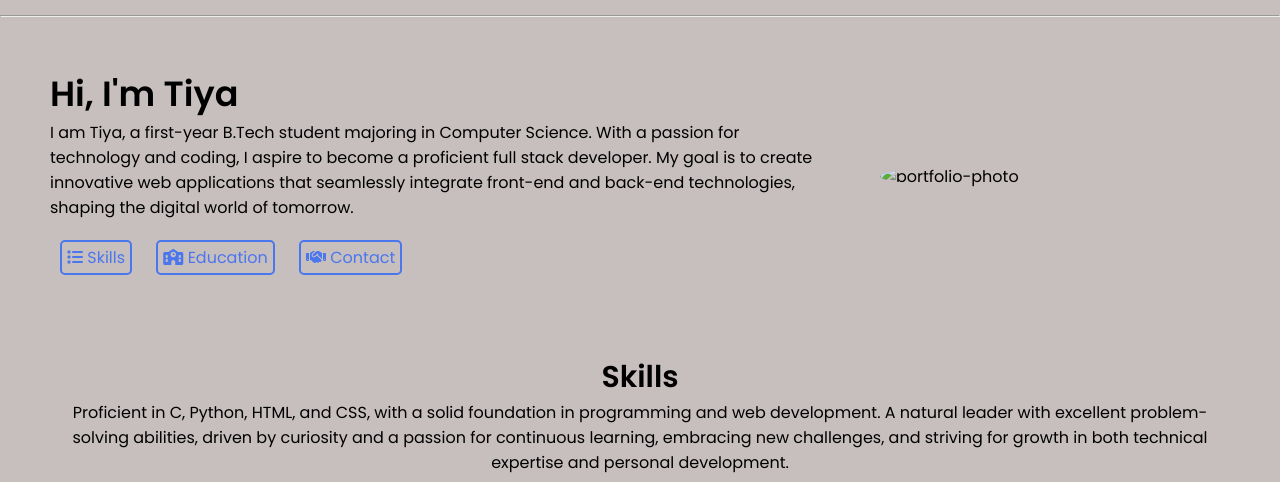
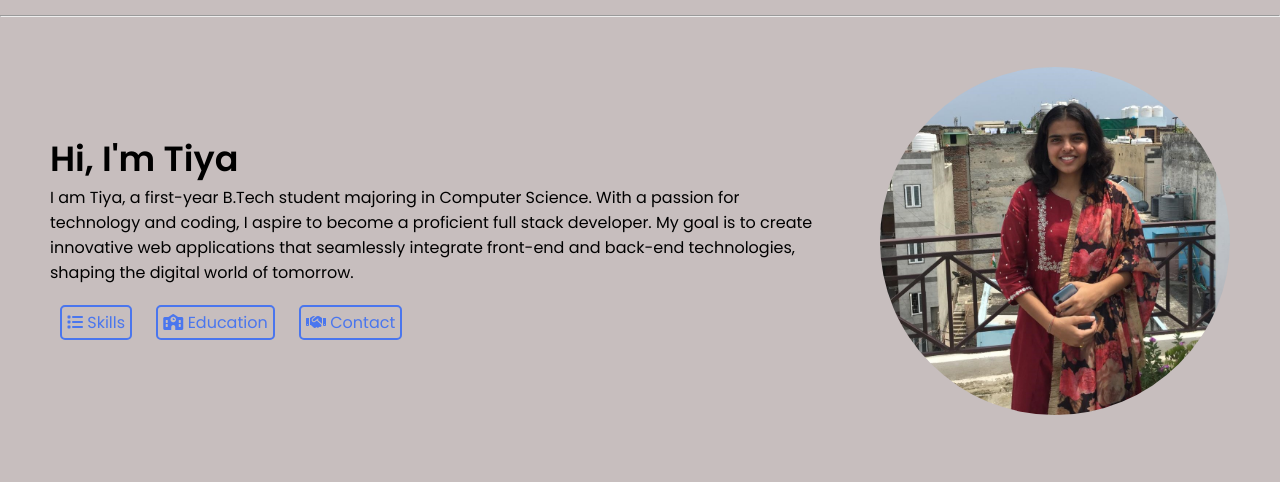
Before and after one commit to tiya2006/portfolio1, a plain HTML site: page index.html in a window 1280 px wide. Shown: the part 55-537 px from the top of the page. Drawn offline with Linux system fonts and the light colour scheme.

Commit message:
updated photo in index.html

```diff
--- a/index.html
+++ b/index.html
@@ -68,7 +68,7 @@
         </div>
 
         <div class="image">
-            <img src="/portfolio/images/portfolio-photo.jpg" alt="portfolio-photo" width="350px">
+            <img src="images/portfolio-photo.jpg" alt="portfolio-photo" width="350px">
         </div>
     </section>
 
```
